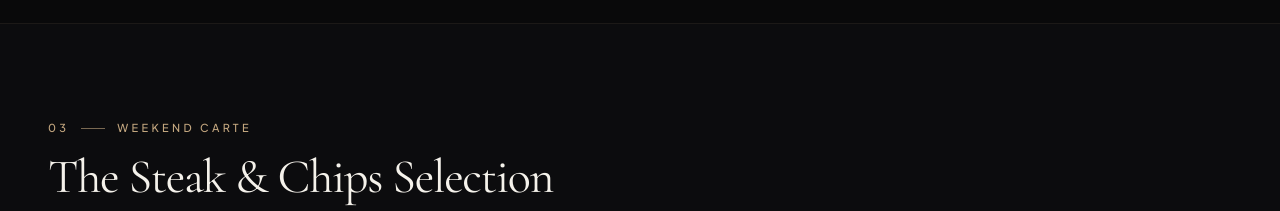
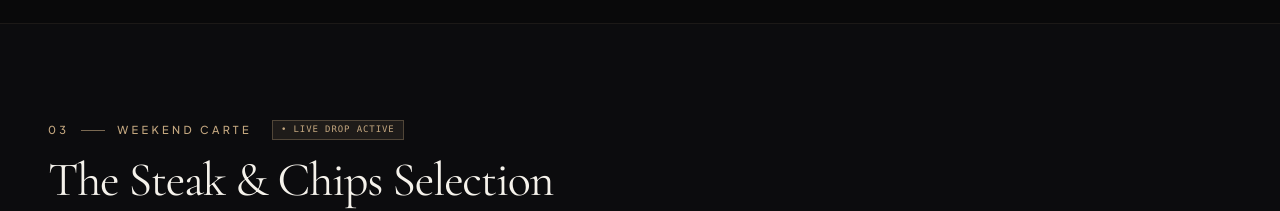
Before and after one commit to igloosdotcom/steakholders, a React (Vite) app: page / in a window 1280 px wide. Shown: the part 4020-4231 px from the top of the page. Built offline with nearby package versions, Linux system fonts and the light colour scheme.

Commit message:
feat(menu): add live drop status indicator
Display an active label on the Weekend Carte section to inform customers of current availability.

```diff
--- a/src/components/MenuSection.tsx
+++ b/src/components/MenuSection.tsx
@@ -39,6 +39,9 @@ export default function MenuSection({ onSelectItem, onOpenReserve }: MenuSection
                 <span>03</span>
                 <span className="w-6 h-[1px] bg-[#c5a880]/60" />
                 <span>Weekend Carte</span>
+                <span className="ml-2 px-2 py-0.5 bg-[#c5a880]/10 border border-[#c5a880]/30 text-[9px] tracking-widest font-mono text-[#c5a880]">
+                  • Live Drop Active
+                </span>
               </div>
               <h2 className="text-3xl sm:text-5xl font-serif font-light text-[#f5f2eb] tracking-tight">
                 The Steak &amp; Chips Selection
```
